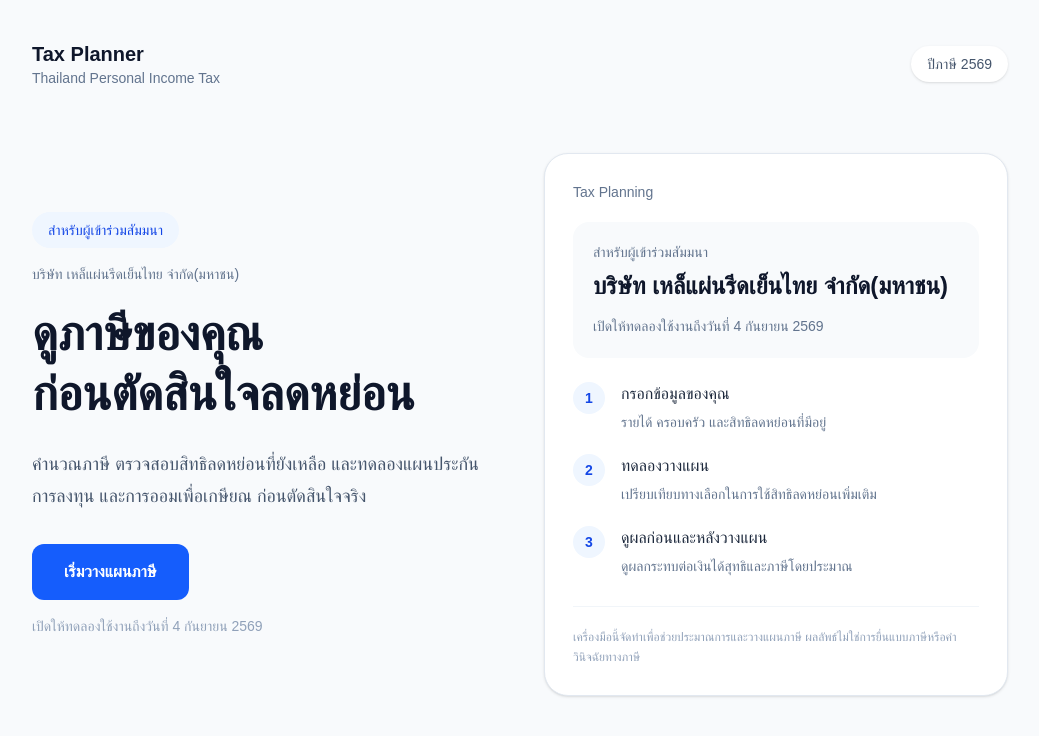
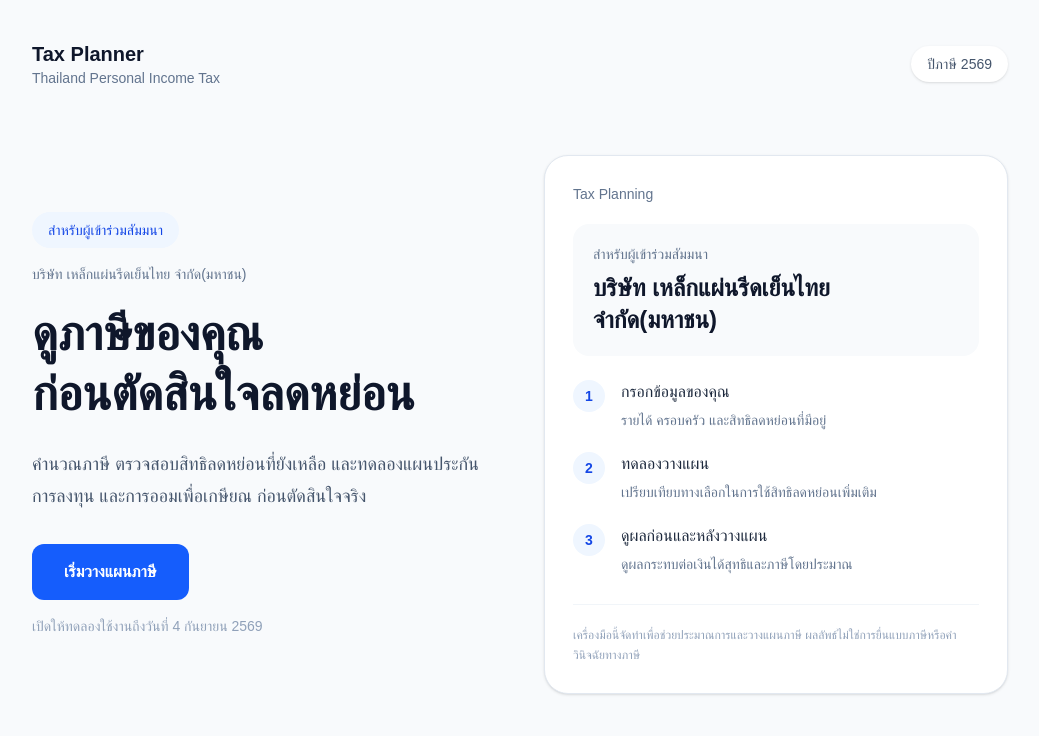
Before and after one commit to vidyaheng/taxplanner, a Next.js app: page / in a window 1280 px wide. Shown: the top 736 px of the page, without its empty margins (120-1159 px from the left). Built offline with nearby package versions, Linux system fonts and the light colour scheme.

Commit message:
ชื่อบริษัท

```diff
--- a/src/app/page.tsx
+++ b/src/app/page.tsx
@@ -80,12 +80,6 @@ export default function Home() {
                 <div className="mt-2 text-2xl font-semibold text-slate-900">
                   {EVENT_CONFIG.company}
                 </div>
-
-                <div className="mt-3 text-sm leading-6 text-slate-500">
-                  {EVENT_CONFIG.active
-                    ? `เปิดให้ทดลองใช้งานถึงวันที่ ${EVENT_CONFIG.expires}`
-                    : "สิทธิ์ทดลองใช้งานสำหรับกิจกรรมนี้สิ้นสุดแล้ว"}
-                </div>
               </div>
 
               <div className="mt-6 space-y-5">
--- a/src/config/event.ts
+++ b/src/config/event.ts
@@ -1,5 +1,5 @@
 export const EVENT_CONFIG = {
-  company: "บริษัท เหล็แผ่นรีดเย็นไทย จำกัด(มหาชน)",
+  company: "บริษัท เหล็กแผ่นรีดเย็นไทย จำกัด(มหาชน)",
   expires: "4 กันยายน 2569",
   active: true,
 };
```
